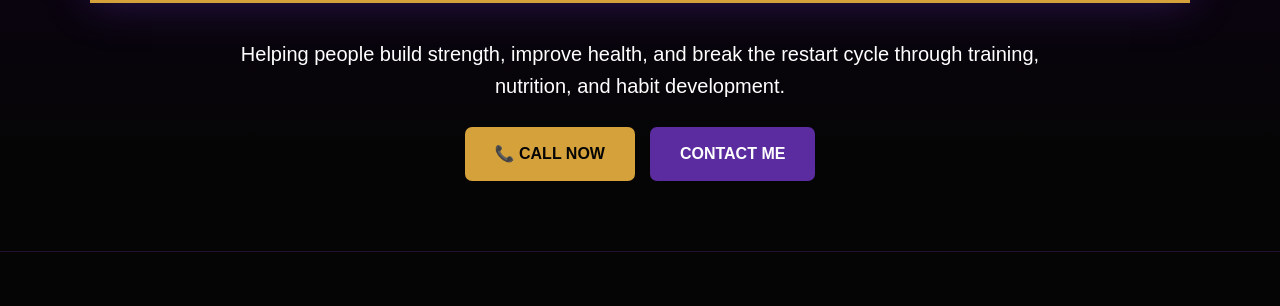
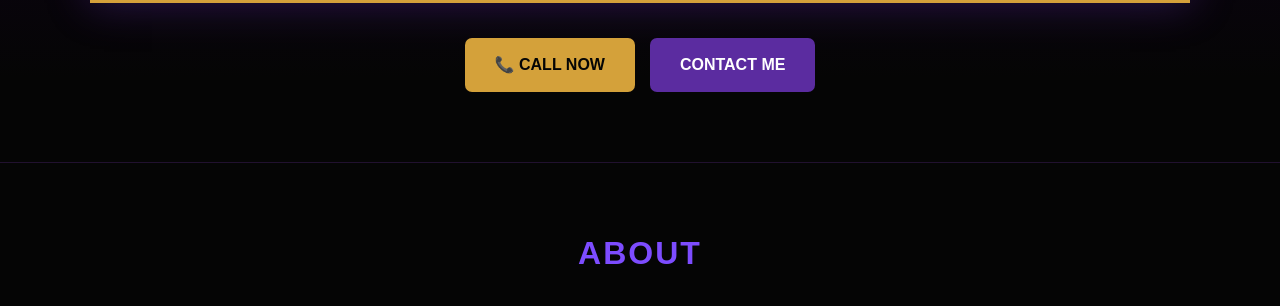
Before and after one commit to Dubzarzy/Taylor-Zane-Health-and-Human-Performance-, a plain HTML site: page index.html in a window 1280 px wide. Shown: the part 474-780 px from the top of the page. Drawn offline with Linux system fonts and the light colour scheme.

Commit message:
Update index.html

```diff
--- a/index.html
+++ b/index.html
@@ -261,7 +261,7 @@ footer {
     </div>
 
     <p class="tagline">
-        Helping people build strength, improve health, and break the restart cycle through training, nutrition, and habit development.
+
     </p>
 
     <div class="buttons">
```
